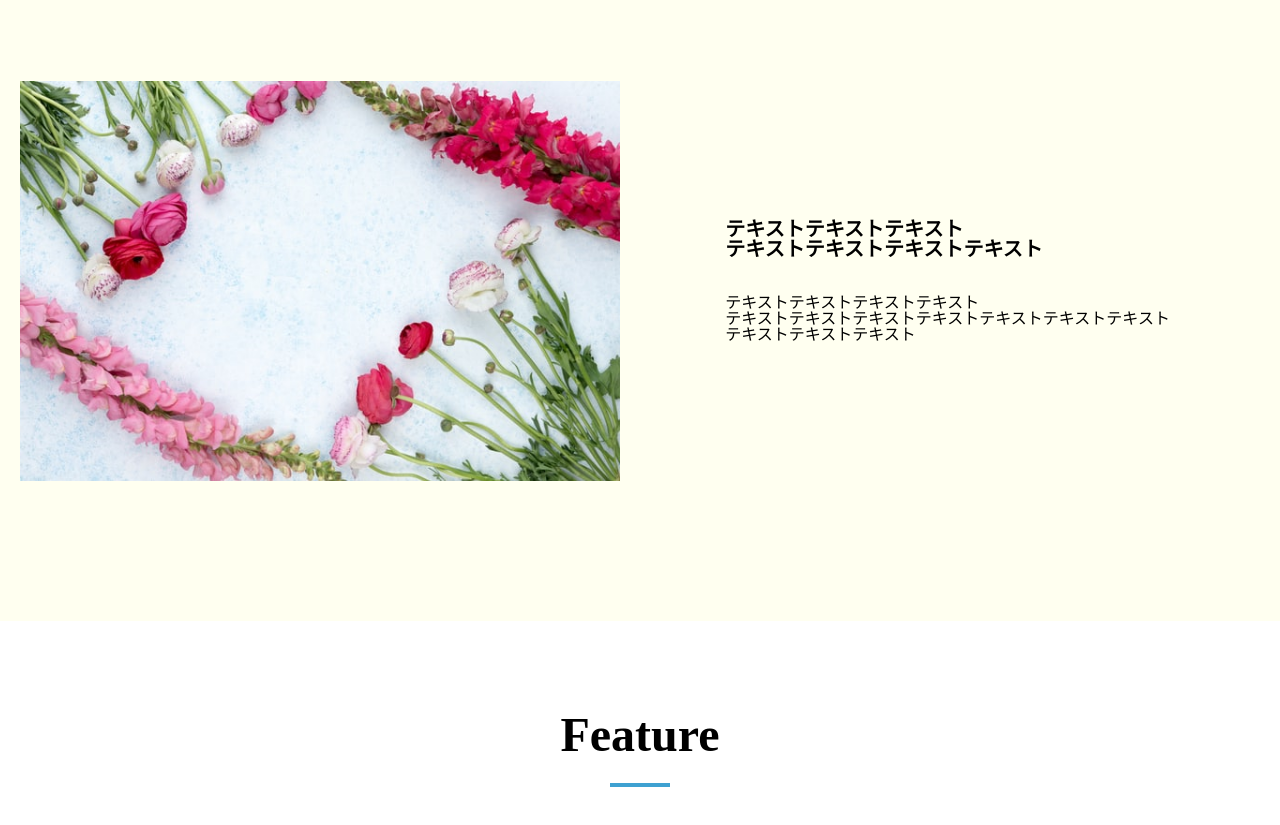
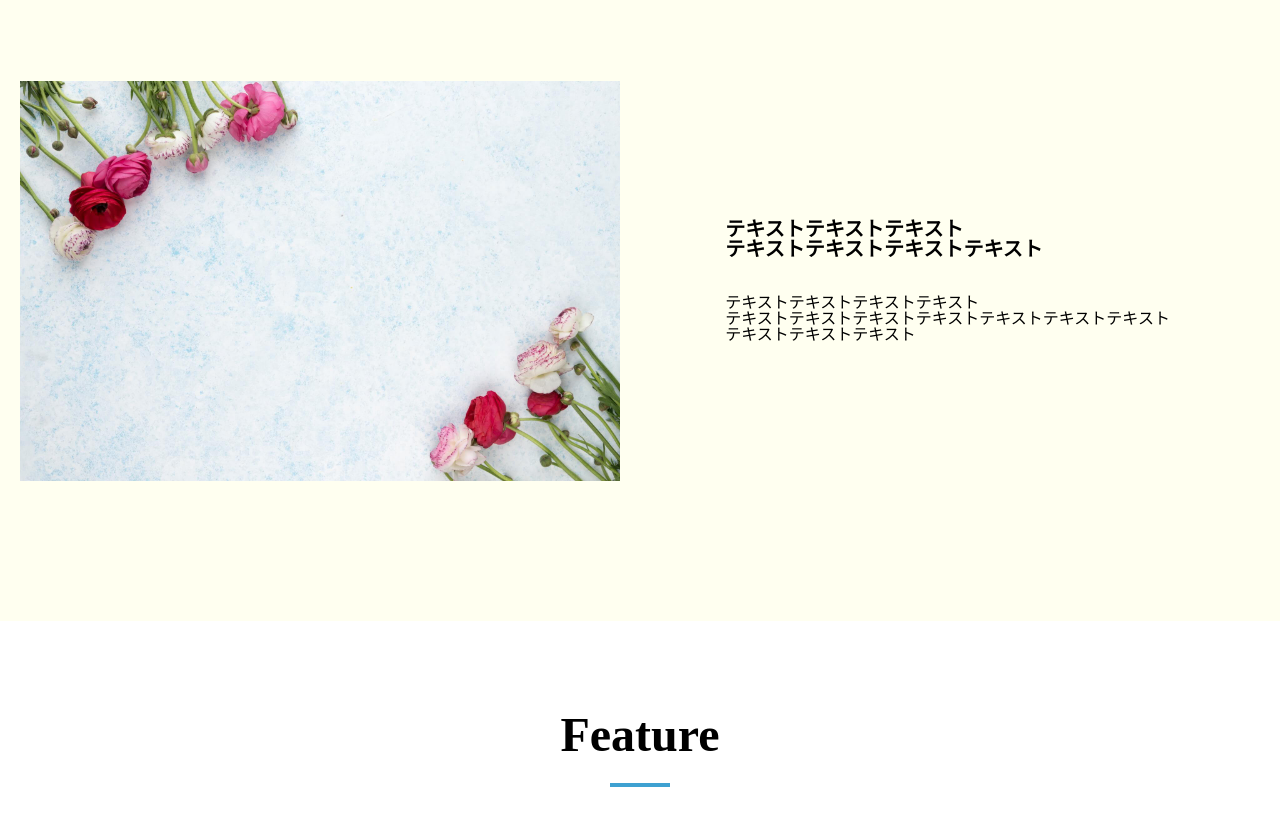
Before and after one commit to rally8/sec_practice, a plain HTML site: page index.html in a window 1280 px wide. Shown: the part 979-1804 px from the top of the page. Drawn offline with nearby package versions, Linux system fonts and the light colour scheme.

Commit message:
Update index.html

```diff
--- a/index.html
+++ b/index.html
@@ -65,7 +65,7 @@
     <section class="concept section">
         <h2 class="section-title">Concept</h2>
         <div class="concept_inner">
-            <div class="concept_picture "><img src="img/abb.jpg" alt=""></div>
+            <div class="concept_picture "><img src="https://github.com/rally8/sec_practice/blob/main/img/aab.jpg" alt=""></div>
             <div class="concept_content">
 
                 <p class="concept_title">テキストテキストテキスト<br>テキストテキストテキストテキスト</p>
```
